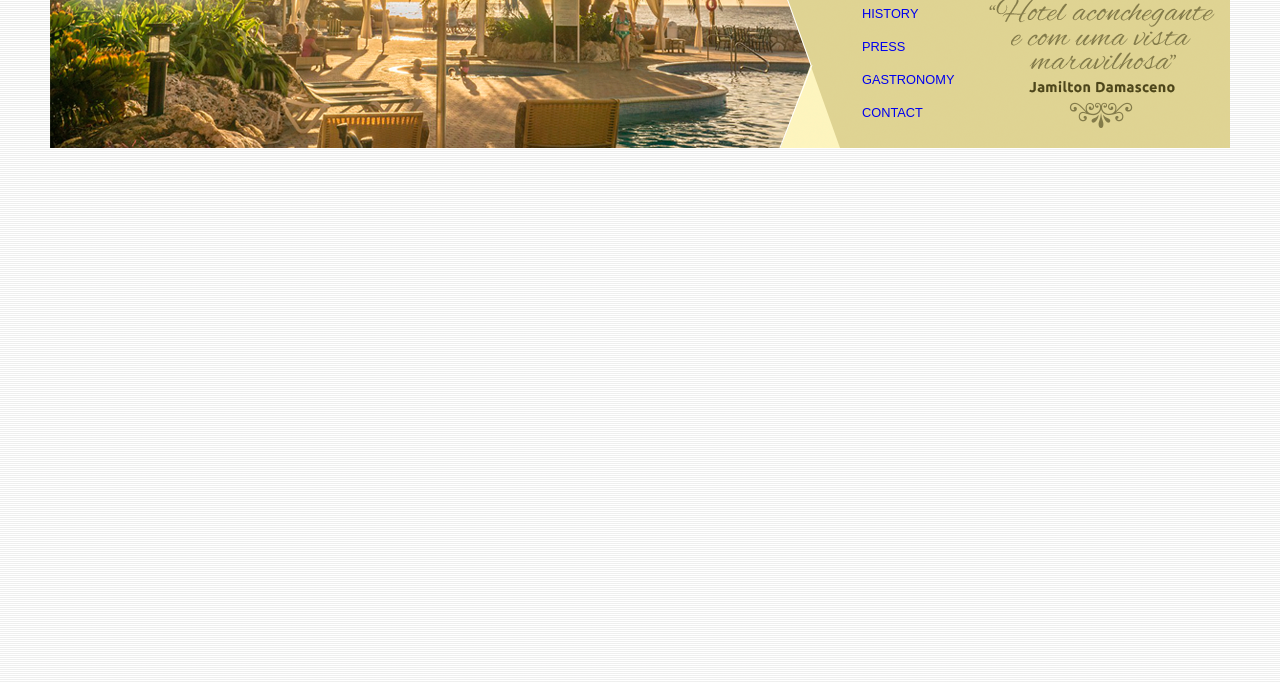
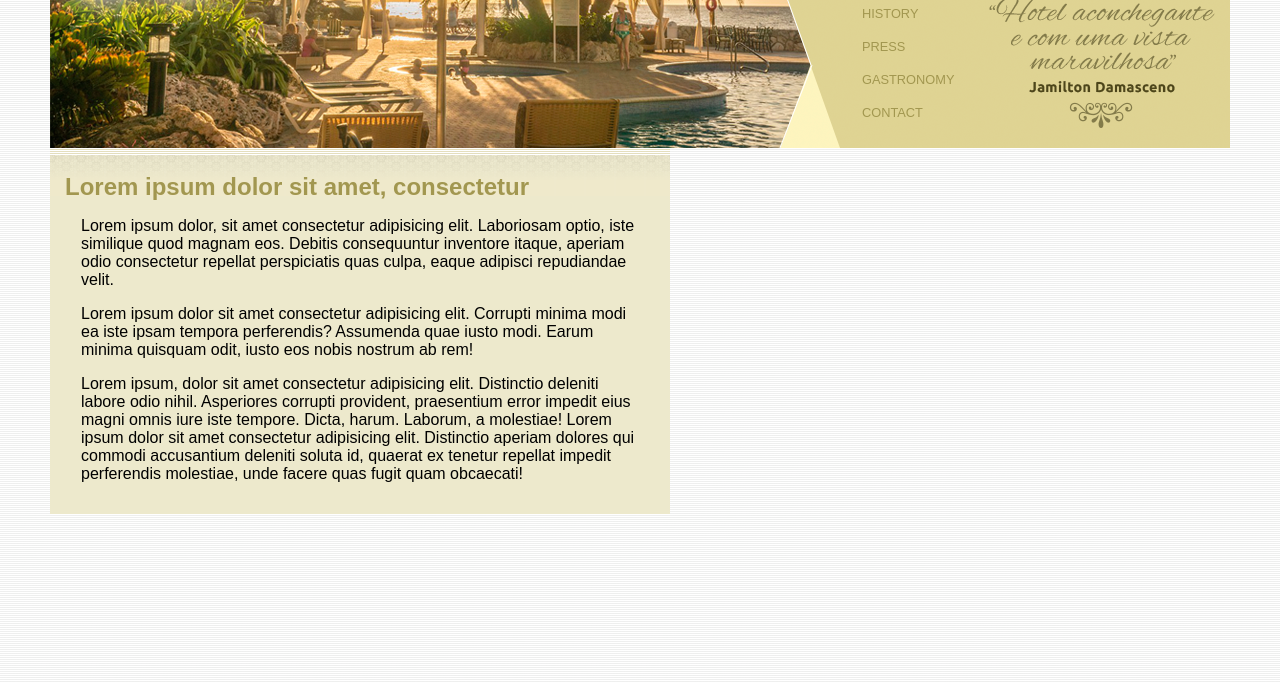
Before and after one commit to gudaoliveira/Chale-Hotel-Site, a plain HTML site: page index.html in a window 1280 px wide. Shown: the part 117-800 px from the top of the page. Drawn offline with Linux system fonts and the light colour scheme.

Commit message:
Creating and styling the content div

```diff
--- a/index.html
+++ b/index.html
@@ -34,6 +34,19 @@
                     <div class="clear"></div>
                 </div>
             </div>
+            <div class="content">
+                <h2>Lorem ipsum dolor sit amet, consectetur</h2>
+                <p>
+                    Lorem ipsum dolor, sit amet consectetur adipisicing elit. Laboriosam optio, iste similique quod magnam eos. Debitis consequuntur inventore itaque, aperiam odio consectetur repellat perspiciatis quas culpa, eaque adipisci repudiandae velit.
+                </p>
+                <p>
+                    Lorem ipsum dolor sit amet consectetur adipisicing elit. Corrupti minima modi ea iste ipsam tempora perferendis? Assumenda quae iusto modi. Earum minima quisquam odit, iusto eos nobis nostrum ab rem!
+                </p>
+                <p>
+                    Lorem ipsum, dolor sit amet consectetur adipisicing elit. Distinctio deleniti labore odio nihil. Asperiores corrupti provident, praesentium error impedit eius magni omnis iure iste tempore. Dicta, harum. Laborum, a molestiae!
+                    Lorem ipsum dolor sit amet consectetur adipisicing elit. Distinctio aperiam dolores qui commodi accusantium deleniti soluta id, quaerat ex tenetur repellat impedit perferendis molestiae, unde facere quas fugit quam obcaecati!
+                </p>
+            </div>
         </div>
     </body>
 </html>
--- a/style.css
+++ b/style.css
@@ -2,7 +2,8 @@
 *{font-family: Arial, Helvetica, sans-serif; margin: 0; padding: 0;}
 body{padding: 15px;background: url("imagens/bg.png");}
 .clear{clear: both;}
-a{text-decoration: none;}
+a{text-decoration: none; color: #a29750;}
+
 .container{
     margin: 0 auto;
     min-width: 740px; max-width: 1180px;
@@ -25,6 +26,7 @@ a{text-decoration: none;}
         width: 450px; height: 220px; /* 220px = 250px - margin of 30px*/
         padding: 15px;
     }
+
     /* Styling the objects of the headerSideMenu */
     .locationsMenu{
         margin: 0 0 15px 90px;
@@ -81,6 +83,24 @@ a{text-decoration: none;}
         text-decoration: none;
         color: inherit;
     }
+    /* Styling the feedback image */
     .feedback{
         float: right;
     }
+
+/* Styling the content */
+.content{
+    background: #ede9cc url("imagens/bg-area-principal.png") repeat-x top;
+    padding: 15px;
+    width: 50%;
+}
+.content h2{
+    color: #a29750;
+    padding-top: 10px;
+}
+.content p{
+    display: block;
+    margin-block-start: 1em; margin-block-end: 1em;
+    margin-inline-start: 1em; margin-inline-end: 1em;
+
+}
```
Lines whose indentation alone changed are shown as unchanged.
